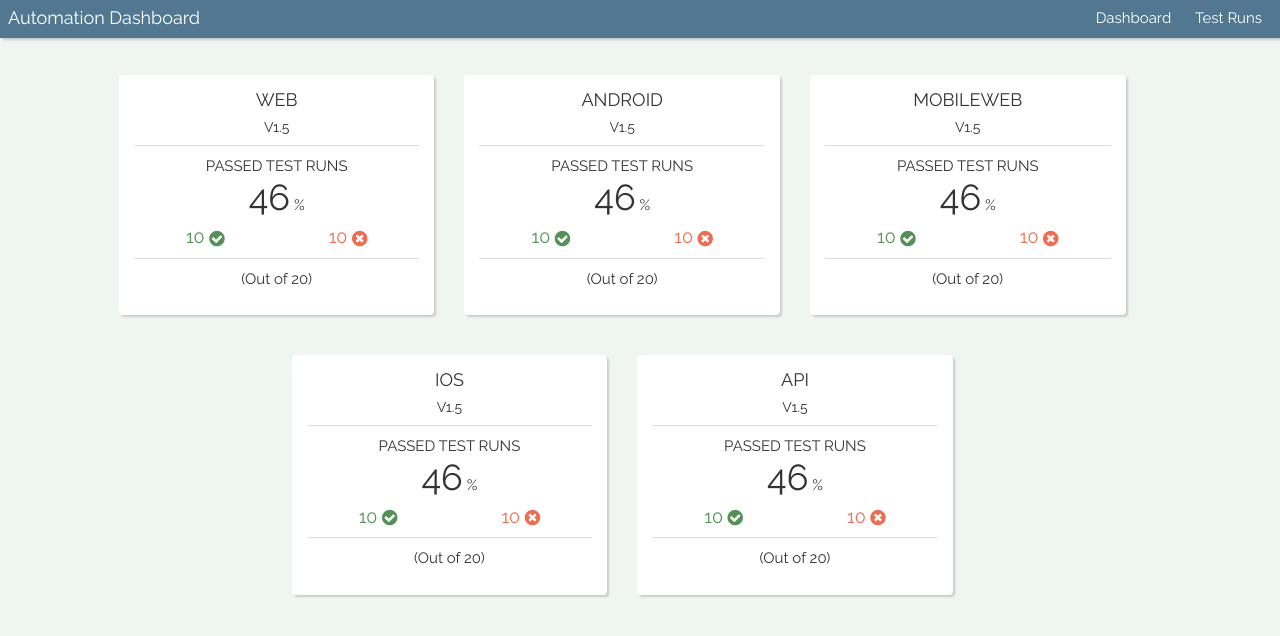
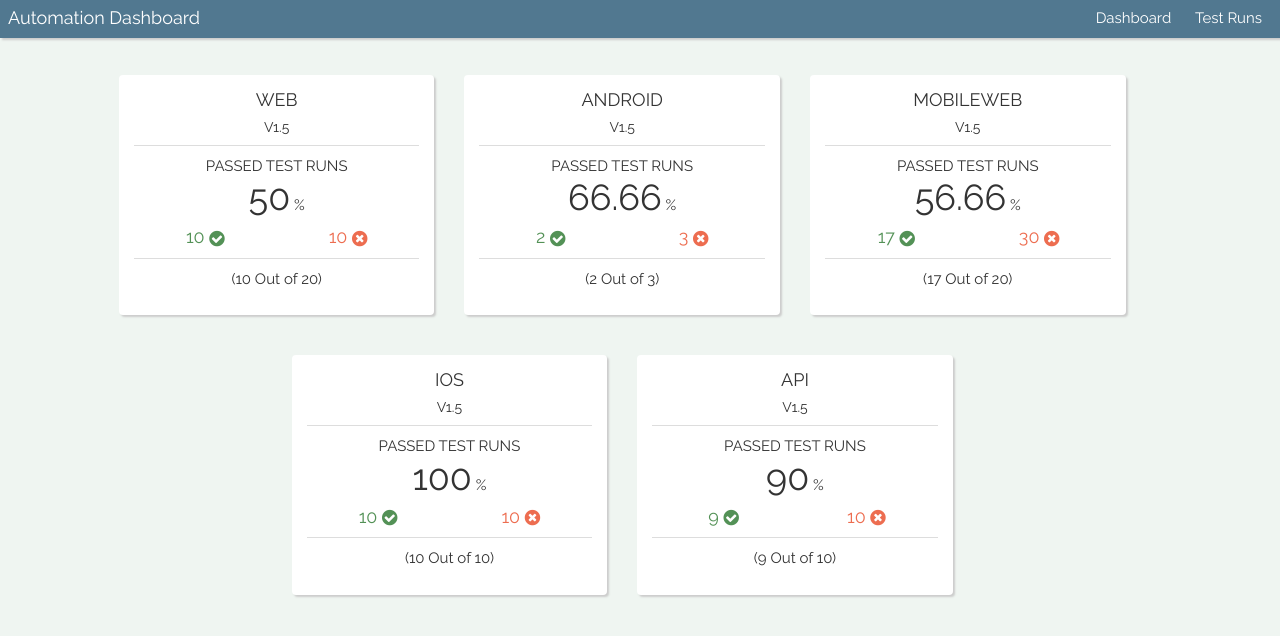
Before and after one commit to ShalineeSingh/automation-dashboard, a website: page public/index.html at #!/main/details in a window 1280 px wide. Drawn offline with nearby package versions, Linux system fonts and the light colour scheme; some packages are replaced by stand-ins of ours; a script that the page names is missing.

Commit message:
minor fixes

```diff
--- a/public/dashboard/views/dashboard.html
+++ b/public/dashboard/views/dashboard.html
@@ -10,7 +10,7 @@
                     </div>
                     <span>PASSED TEST RUNS</span>
                     <p>
-                        <span class="h1">46</span>
+                        <span class="h1">50</span>
                         <span>%</span>
                     </p>
                     <div class="row">
@@ -34,7 +34,7 @@
                         </div>
                     </div>
                     <div class="line"></div>
-                    <p>(Out of 20)</p>
+                    <p>(10 Out of 20)</p>
                 </div>
             </div>
             <div class="col-sm-4">
@@ -46,7 +46,83 @@
                     </div>
                     <span>PASSED TEST RUNS</span>
                     <p>
-                        <span class="h1">46</span>
+                        <span class="h1">66.66</span>
+                        <span>%</span>
+                    </p>
+                    <div class="row">
+                        <div class="col-sm-12">
+                            <div class="col-sm-6">
+                                <div class="success-number h4">
+                                    <span>2</span>
+                                    <span>
+                                        <i class="fa fa-check-circle"></i>
+                                    </span>
+                                </div>
+                            </div>
+                            <div class="col-sm-6">
+                                <div class="fail-number h4">
+                                    <span>3</span>
+                                    <span>
+                                        <i class="fa fa-times-circle"></i>
+                                    </span>
+                                </div>
+                            </div>
+                        </div>
+                    </div>
+                    <div class="line"></div>
+                    <p>(2 Out of 3)</p>
+                </div>
+            </div>
+            <div class="col-sm-4">
+                <div class="test-stats-panel white-bg cursor-pointer" ui-sref="main.app.basic.platform.id">
+                    <div class="test-stats-header">
+                        <p class="h4">MOBILEWEB</p>
+                        <p class="h5">V1.5</p>
+                        <div class="line"></div>
+                    </div>
+                    <span>PASSED TEST RUNS</span>
+                    <p>
+                        <span class="h1">56.66</span>
+                        <span>%</span>
+                    </p>
+                    <div class="row">
+                        <div class="col-sm-12">
+                            <div class="col-sm-6">
+                                <div class="success-number h4">
+                                    <span>17</span>
+                                    <span>
+                                        <i class="fa fa-check-circle"></i>
+                                    </span>
+                                </div>
+                            </div>
+                            <div class="col-sm-6">
+                                <div class="fail-number h4">
+                                    <span>30</span>
+                                    <span>
+                                        <i class="fa fa-times-circle"></i>
+                                    </span>
+                                </div>
+                            </div>
+                        </div>
+                    </div>
+                    <div class="line"></div>
+                    <p>(17 Out of 20)</p>
+                </div>
+            </div>
+        </div>
+    </div>
+    <div class="row">
+        <div class="col-sm-12 col-sm-offset-1 dashboard-row">
+            <div class="col-sm-offset-2 col-sm-4">
+                <div class="test-stats-panel white-bg cursor-pointer" ui-sref="main.app.basic.platform.id">
+                    <div class="test-stats-header">
+                        <p class="h4">IOS</p>
+                        <p class="h5">V1.5</p>
+                        <div class="line"></div>
+                    </div>
+                    <span>PASSED TEST RUNS</span>
+                    <p>
+                        <span class="h1">100</span>
                         <span>%</span>
                     </p>
                     <div class="row">
@@ -70,26 +146,26 @@
                         </div>
                     </div>
                     <div class="line"></div>
-                    <p>(Out of 20)</p>
+                    <p>(10 Out of 10)</p>
                 </div>
             </div>
             <div class="col-sm-4">
                 <div class="test-stats-panel white-bg cursor-pointer" ui-sref="main.app.basic.platform.id">
                     <div class="test-stats-header">
-                        <p class="h4">MOBILEWEB</p>
+                        <p class="h4">API</p>
                         <p class="h5">V1.5</p>
                         <div class="line"></div>
                     </div>
                     <span>PASSED TEST RUNS</span>
                     <p>
-                        <span class="h1">46</span>
+                        <span class="h1">90</span>
                         <span>%</span>
                     </p>
                     <div class="row">
                         <div class="col-sm-12">
                             <div class="col-sm-6">
                                 <div class="success-number h4">
-                                    <span>10</span>
+                                    <span>9</span>
                                     <span>
                                         <i class="fa fa-check-circle"></i>
                                     </span>
@@ -106,83 +182,7 @@
                         </div>
                     </div>
                     <div class="line"></div>
-                    <p>(Out of 20)</p>
-                </div>
-            </div>
-        </div>
-    </div>
-    <div class="row">
-        <div class="col-sm-12 col-sm-offset-1 dashboard-row">
-            <div class="col-sm-offset-2 col-sm-4">
-                <div class="test-stats-panel white-bg cursor-pointer" ui-sref="main.app.basic.platform.id">
-                    <div class="test-stats-header">
-                        <p class="h4">IOS</p>
-                        <p class="h5">V1.5</p>
-                        <div class="line"></div>
-                    </div>
-                    <span>PASSED TEST RUNS</span>
-                    <p>
-                        <span class="h1">46</span>
-                        <span>%</span>
-                    </p>
-                    <div class="row">
-                        <div class="col-sm-12">
-                            <div class="col-sm-6">
-                                <div class="success-number h4">
-                                    <span>10</span>
-                                    <span>
-                                        <i class="fa fa-check-circle"></i>
-                                    </span>
-                                </div>
-                            </div>
-                            <div class="col-sm-6">
-                                <div class="fail-number h4">
-                                    <span>10</span>
-                                    <span>
-                                        <i class="fa fa-times-circle"></i>
-                                    </span>
-                                </div>
-                            </div>
-                        </div>
-                    </div>
-                    <div class="line"></div>
-                    <p>(Out of 20)</p>
-                </div>
-            </div>
-            <div class="col-sm-4">
-                <div class="test-stats-panel white-bg cursor-pointer" ui-sref="main.app.basic.platform.id">
-                    <div class="test-stats-header">
-                        <p class="h4">API</p>
-                        <p class="h5">V1.5</p>
-                        <div class="line"></div>
-                    </div>
-                    <span>PASSED TEST RUNS</span>
-                    <p>
-                        <span class="h1">46</span>
-                        <span>%</span>
-                    </p>
-                    <div class="row">
-                        <div class="col-sm-12">
-                            <div class="col-sm-6">
-                                <div class="success-number h4">
-                                    <span>10</span>
-                                    <span>
-                                        <i class="fa fa-check-circle"></i>
-                                    </span>
-                                </div>
-                            </div>
-                            <div class="col-sm-6">
-                                <div class="fail-number h4">
-                                    <span>10</span>
-                                    <span>
-                                        <i class="fa fa-times-circle"></i>
-                                    </span>
-                                </div>
-                            </div>
-                        </div>
-                    </div>
-                    <div class="line"></div>
-                    <p>(Out of 20)</p>
+                    <p>(9 Out of 10)</p>
                 </div>
             </div>
         </div>
```
Also changed, not shown: public/test-run/controllers/run-details.controller.js (+1 -83 lines), public/test-run/controllers/test-run.controller.js (+3 -255 lines), public/test-run/views/_run-summary.html (+1 -1 lines), public/test-run/views/run-details.html (+1 -1 lines), public/test-run/views/test-run.html (+1 -1 lines).
